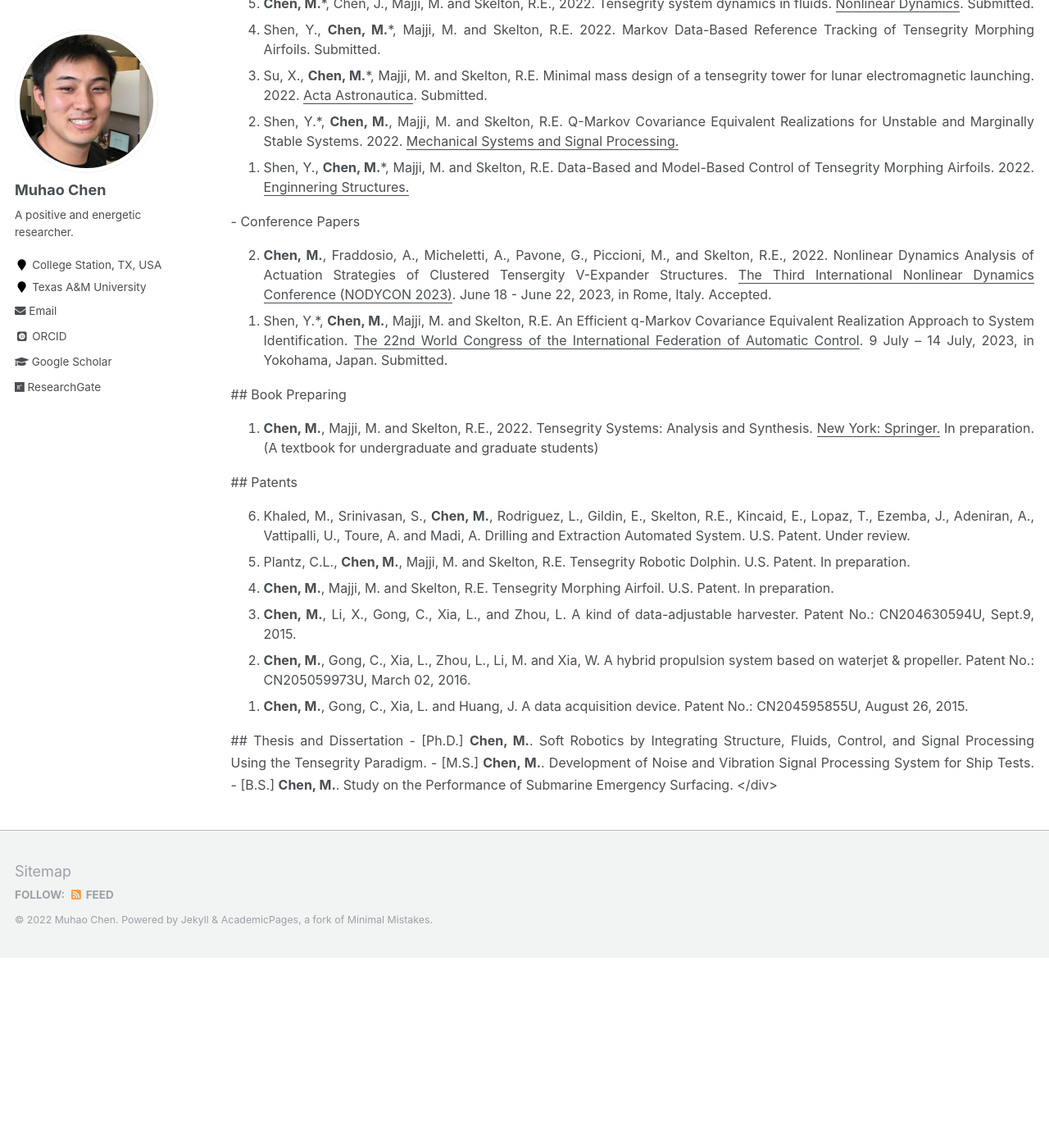
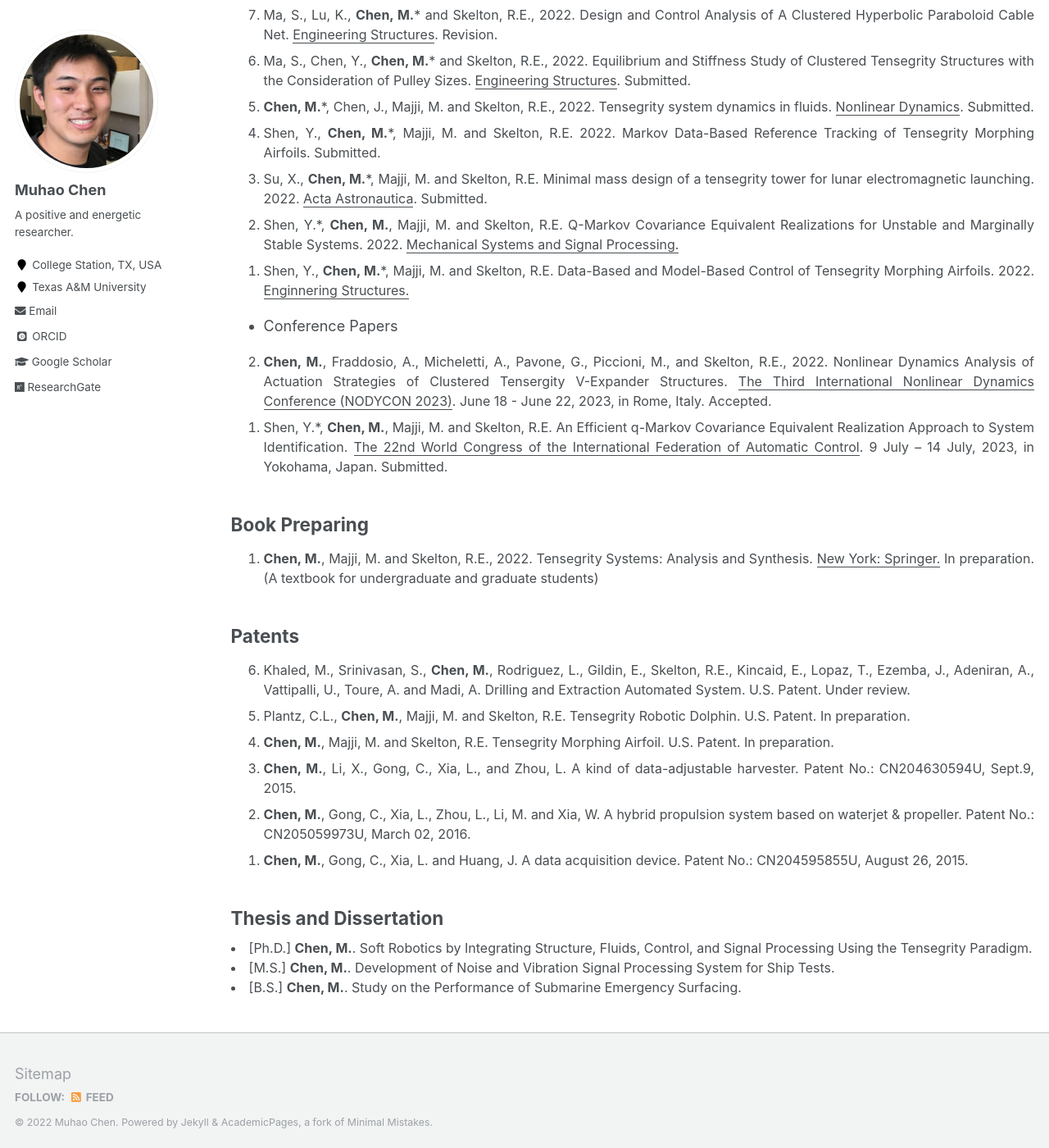
Before and after one commit to Muhao-Chen/muhao-chen.github.io, a Jekyll site: the page built from _pages/publication.md, in a window 1280 px wide and 1400 px high, scrolled down 1907 px. Shown: the whole window at 82% size. Built offline with Jekyll 4.4.1, drawn with Linux system fonts in a browser that asks for light colours; some web fonts are replaced; before the commit the page ends 3075 px from its top, so only the background shows below that; some of the changed text lies outside the part shown.

Commit message:
Update publication.md

```diff
--- a/_pages/publication.md
+++ b/_pages/publication.md
@@ -12,9 +12,9 @@ toc: true
 [ResearchGate](https://www.researchgate.net/profile/Muhao-Chen-2) and [Google Scholar](https://scholar.google.com/citations?user=2g3lz0AAAAAJ&hl=en). Please [email me](mailto:muhaochen@tamu.edu) for a copy of the paper.
 <sup>*</sup>Corresponding author.
 
-<font size=3>
 
 ## Journal Articles
+<font size=3>
 <ol reversed>
 <li> Liu, Q.*, <strong>Chen, M.</strong> and Skelton, R.E., 2023. An extended ordinary state-based peridynamics for non-spherical horizons. <u>Computer Methods in Applied Mechanics and Engineering</u>. 403, p 115712.  </li>
 <li> Ma, S., <strong>Chen, M.</strong>*, Peng, Z., Yuan, X., and Skelton, R.E., 2022. The Equilibrium and Form-Finding of General Tensegrity Systems with Rigid Bodies. <u>Engineering Structures</u>. 266, p.114618.  </li>
@@ -30,9 +30,11 @@ toc: true
 <li> <strong>Chen, M.</strong>*, Liu, J. and Skelton, R.E., 2020. Design and control of tensegrity morphing airfoils. <u>Mechanics Research Communications</u>. 103, p.103480.  </li>
 <li> Goyal, R.*, <strong>Chen, M.</strong>, Majji, M. and Skelton, R., 2019. MOTES: Modeling of Tensegrity Structures. <u>Journal of Open Source Software</u>. 4(42), p.1613. </li>
 </ol>
+</font>
 
 
 ## Conference Papers
+<font size=3>
 <ol reversed>
 <li> Ma, S., Lu, K., <strong>Chen, M.</strong>* and Skelton, R.E., 2022. Deployment Analysis of A Clustered Tensegrity Hyperbolic Paraboloid Cable Net. <u>IASS 2022 Annual Symposium Affiliated with 13th APCS</u>. September 19-22, 2022.  </li>
 <li> Ma, S., <strong>Chen, M.</strong>*, Peng, Z., Yuan, X., and Skelton, R.E., 2022. Statics of Tensegrity Systems with Arbitrary Rigid Bodies. <u>IASS 2022 Annual Symposium Affiliated with 13th APCS</u>. September 19-22, 2022. </li>
@@ -45,10 +47,12 @@ toc: true
 <li> <strong>Chen, M.</strong>, Fraddosio, A., Micheletti, A., Pavone, G., Piccioni, M., and Skelton, R.E., 2022. Dynamics and Nonlinear Statics Analyses of Cable-actuation of the V-Expander Tensegrity Structure. <u>The 2022 International Workshop on Multiscale Innovative Materials and Structure (MIMS)</u>. 1st Oct. 2022, in Cetara (Amalfi Coast) - Salerno, Italy.</li>
 <li> <strong>Chen, M.</strong>*, Majji, M. and Skelton, R.E., 2022. Mass Efficient Double-Helix Tensegrity. <u>The 2022 Annual Technical Meeting of the Society of Engineering Science (SES)</u>. October 17, 2022, College Station, Texas, USA. </li>
 </ol>
+</font>
 
 
 ## Submitted Papers
 - Journal Articles
+<font size=3>
 <ol reversed>
 <li> <strong>Chen, M.</strong>*, Fraddosio, A., Micheletti, A., Pavone, G., Piccioni, M., and Skelton, R.E., 2022. Analyses of Cable-actuation of the V-Expander Tensegrity Structure subject to five basic loading conditions. <u>Mechanics Research Communications</u>. Revision. </li>
 <li> <strong>Chen, M.</strong>*, Bai, M. and Skelton, R.E., 2022. Minimal mass design of clustered tensegrity structures. <u>Computer Methods in Applied Mechanics and Engineering</u>. Accepted. </li>
@@ -60,26 +64,31 @@ toc: true
 <li> Shen, Y.*, <strong>Chen, M.</strong>, Majji, M. and Skelton, R.E. Q-Markov Covariance Equivalent Realizations for Unstable and Marginally Stable Systems. 2022. <u>Mechanical Systems and Signal Processing. </u>  </li>
 <li> Shen, Y., <strong>Chen, M.</strong>*, Majji, M. and Skelton, R.E. Data-Based and Model-Based Control of Tensegrity Morphing Airfoils. 2022. <u>Enginnering Structures.</u> </li>
 </ol>
-
+</font>
 <!-- <li> Shen, Y.*, <strong>Chen, M.</strong>, Majji, M. and Skelton, R.E. Q-Markov Covariance Equivalent Realizations for Unstable and Marginally Stable Systems.
 <li> <strong>Chen, M.</strong>* and Skelton, R.E., 2022. Mass efficient Double-Helix Tensegrity for underwater, land, air, and space applications. <u>Computer Methods in Applied Mechanics and Engineering</u>.-->
 
 
 - Conference Papers
+<font size=3>
 <ol reversed>
 <li> <strong>Chen, M.</strong>, Fraddosio, A., Micheletti, A., Pavone, G., Piccioni, M., and Skelton, R.E., 2022. Nonlinear Dynamics Analysis of Actuation Strategies of Clustered Tensergity V-Expander Structures. <u>The Third International Nonlinear Dynamics Conference (NODYCON 2023)</u>. June 18 - June 22, 2023, in Rome, Italy. Accepted. </li>
 <li> Shen, Y.*, <strong>Chen, M.</strong>, Majji, M. and Skelton, R.E. An Efficient q-Markov Covariance Equivalent Realization Approach to System Identification. <u>The 22nd World Congress of the International Federation of Automatic Control</u>. 9 July – 14 July, 2023, in Yokohama, Japan. Submitted. </li>
 </ol>
+</font>
 
 
 
 ## Book Preparing
+<font size=3>
 <ol reversed>
 <li> <strong>Chen, M.</strong>, Majji, M. and Skelton, R.E., 2022. Tensegrity Systems: Analysis and Synthesis. <u>New York: Springer.</u> In preparation. (A textbook for undergraduate and graduate students) </li>
 </ol>
+</font>
 
 
 ## Patents
+<font size=3>
 <ol reversed>
 <li> Khaled, M., Srinivasan, S., <strong>Chen, M.</strong>, Rodriguez, L., Gildin, E., Skelton, R.E., Kincaid, E., Lopaz, T., Ezemba, J., Adeniran, A., Vattipalli, U., Toure, A. and Madi, A. Drilling and Extraction Automated System. U.S. Patent. Under review. </li>
 <li> Plantz, C.L., <strong>Chen, M.</strong>, Majji, M. and Skelton, R.E. Tensegrity Robotic Dolphin. U.S. Patent. In preparation. </li>
@@ -88,13 +97,14 @@ toc: true
 <li> <strong>Chen, M.</strong>, Gong, C., Xia, L., Zhou, L., Li, M. and Xia, W. A hybrid propulsion system based on waterjet & propeller. Patent No.: CN205059973U, March 02, 2016. </li>
 <li> <strong>Chen, M.</strong>, Gong, C., Xia, L. and Huang, J. A data acquisition device. Patent No.: CN204595855U, August 26, 2015. </li>
 </ol>
+</font>
 
 
 ## Thesis and Dissertation
-- [Ph.D.] <strong>Chen, M.</strong>. Soft Robotics by Integrating Structure, Fluids, Control, and Signal Processing Using the Tensegrity Paradigm.
-- [M.S.] <strong>Chen, M.</strong>. Development of Noise and Vibration Signal Processing System for Ship Tests.
-- [B.S.] <strong>Chen, M.</strong>. Study on the Performance of Submarine Emergency Surfacing.
+<font size=3>
+<li> [Ph.D.] <strong>Chen, M.</strong>. Soft Robotics by Integrating Structure, Fluids, Control, and Signal Processing Using the Tensegrity Paradigm.     </li>
+<li> [M.S.] <strong>Chen, M.</strong>. Development of Noise and Vibration Signal Processing System for Ship Tests.   </li>
+<li> [B.S.] <strong>Chen, M.</strong>. Study on the Performance of Submarine Emergency Surfacing.  </li>
+</font>
 
 </div>
-
-</font>
```
